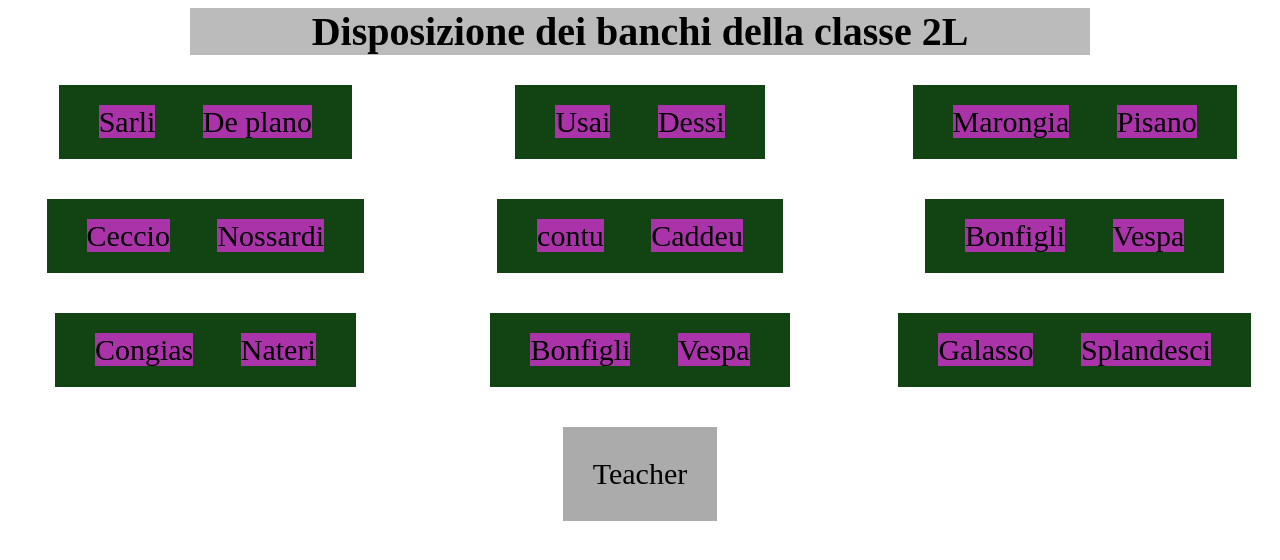
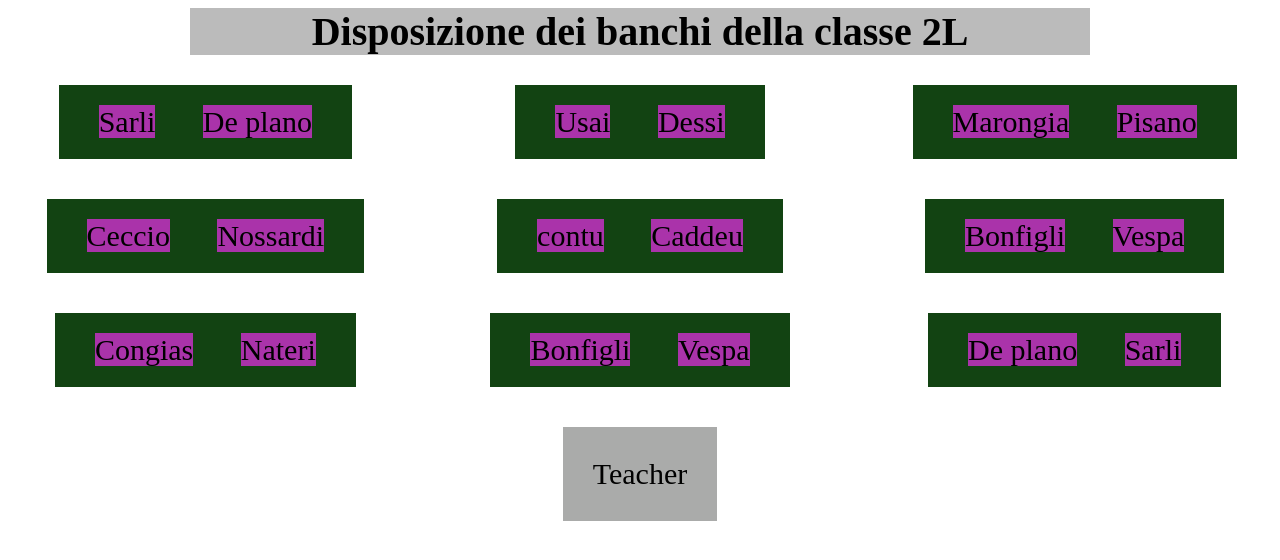
Before and after one commit to AriannaPisano/css, a plain HTML site: page index.html in a window 1280 px wide. Drawn offline with Linux system fonts and the light colour scheme.

Commit message:
piantina classe

```diff
--- a/index.html
+++ b/index.html
@@ -75,8 +75,8 @@
             <span>Vespa</span>
         </div>
         <div class="banco">
-          <span>Galasso</span>
-          <span>Splandesci</span>
+          <span>De plano</span>
+          <span>Sarli</span>
       </div>
             <div id="teacher">Teacher</div>
         </div>
```
